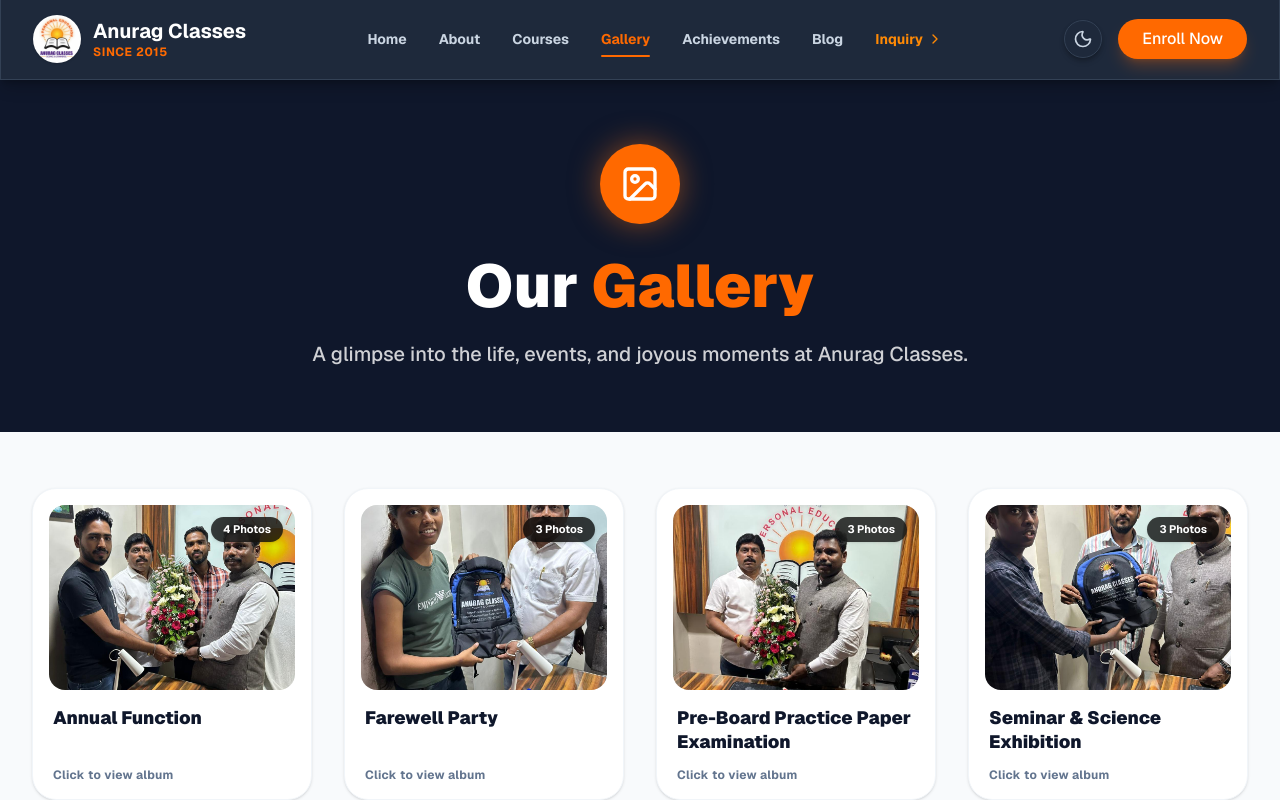
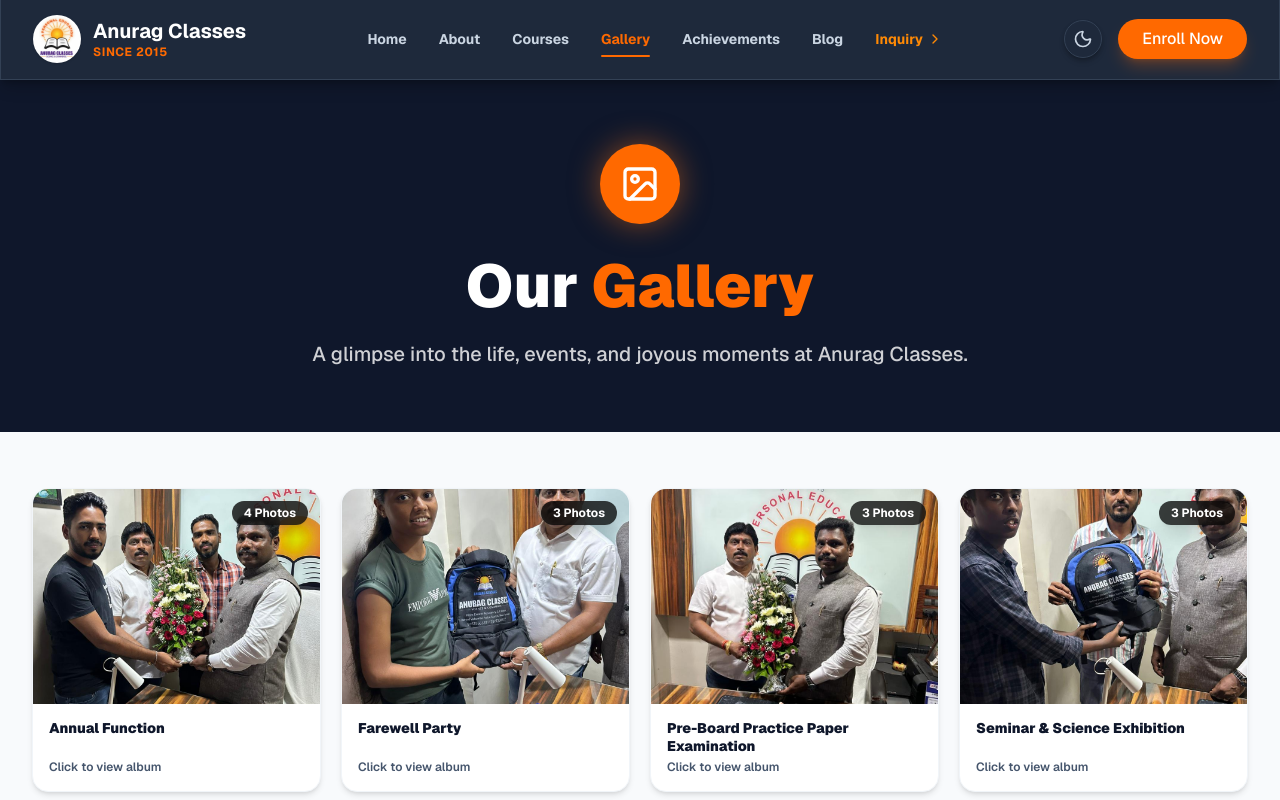
Before and after one commit to anirudhakolay/classes, a Next.js app in the folder anurag-classes-web/: page /gallery in a window 1280 px wide. Shown: the top 800 px of the page. Built offline with nearby package versions, Linux system fonts and the light colour scheme.

Commit message:
Update Gallery layout and enhance Home page button styling

```diff
--- a/anurag-classes-web/src/app/gallery/page.tsx
+++ b/anurag-classes-web/src/app/gallery/page.tsx
@@ -160,34 +160,34 @@ export default function GalleryPage() {
                 animate={{ opacity: 1, y: 0 }}
                 exit={{ opacity: 0, y: -15 }}
                 transition={{ duration: 0.4 }}
-                className="grid grid-cols-1 sm:grid-cols-2 md:grid-cols-3 lg:grid-cols-4 gap-8"
+                className="grid grid-cols-1 sm:grid-cols-2 lg:grid-cols-4 gap-5"
               >
                 {albums.map((album, i) => (
                   <div
                     key={i}
                     onClick={() => openAlbum(i)}
-                    className="bg-white dark:bg-slate-800 p-4 rounded-3xl shadow-sm border border-slate-100 dark:border-slate-700/50 hover:shadow-xl hover:-translate-y-1.5 transition-all duration-300 cursor-pointer group flex flex-col justify-between"
+                    className="bg-white dark:bg-slate-800 rounded-2xl shadow-md border border-slate-100 dark:border-slate-700/50 hover:shadow-lg transition-all duration-300 cursor-pointer group flex flex-col overflow-hidden"
                   >
-                    <div>
-                      <div className="relative aspect-[4/3] rounded-2xl overflow-hidden mb-4 shadow-inner">
+                    <div className="relative aspect-[4/3] overflow-hidden bg-slate-200 dark:bg-slate-700">
                       <Image
                         src={`/gallery/${album.images[0]}`}
                         alt={album.title}
                         fill
-                          className="object-cover group-hover:scale-105 transition-transform duration-500"
+                        className="object-cover group-hover:scale-110 transition-transform duration-500"
                       />
-                        <div className="absolute top-3 right-3 bg-black/75 backdrop-blur-md px-3 py-1 rounded-full text-[11px] font-bold text-white z-10 shadow-sm">
+                      <div className="absolute top-3 right-3 bg-black/75 backdrop-blur-md px-3 py-1 rounded-full text-xs font-bold text-white z-10 shadow-lg">
                         {album.images.length} Photos
                       </div>
                       <div className="absolute inset-0 bg-orange-500/10 opacity-0 group-hover:opacity-100 transition-opacity duration-300"></div>
                     </div>
-                      <h3 className="text-lg font-black text-slate-900 dark:text-white leading-snug group-hover:text-orange-500 transition-colors duration-300 mb-1 px-1">
+                    <div className="p-4 flex flex-col justify-between flex-1">
+                      <h3 className="text-sm font-black text-slate-900 dark:text-white leading-tight group-hover:text-orange-500 transition-colors duration-300 mb-1">
                         {album.title}
                       </h3>
-                    </div>
-                    <p className="text-xs text-slate-500 dark:text-slate-400 font-bold tracking-wide mt-2 px-1">
+                      <p className="text-xs text-slate-600 dark:text-slate-400 font-semibold">
                         Click to view album
                       </p>
+                    </div>
                   </div>
                 ))}
               </motion.div>
--- a/anurag-classes-web/src/app/page.tsx
+++ b/anurag-classes-web/src/app/page.tsx
@@ -233,7 +233,7 @@ export default function Home() {
             </motion.div>
           </div>
 
-          <Link href="/courses" className="px-12 py-5 rounded-full bg-slate-900 text-white dark:bg-white dark:text-slate-900 font-black text-lg hover:scale-105 transition-all shadow-xl">View All Programs</Link>
+          <Link href="/courses" className="px-12 py-5 rounded-full bg-orange-500 text-white font-black text-lg hover:scale-105 transition-all shadow-xl hover:shadow-[0_0_20px_rgba(249,115,22,0.4)]">View All Programs</Link>
         </div>
       </section>
 
```
Lines whose indentation alone changed are shown as unchanged.
